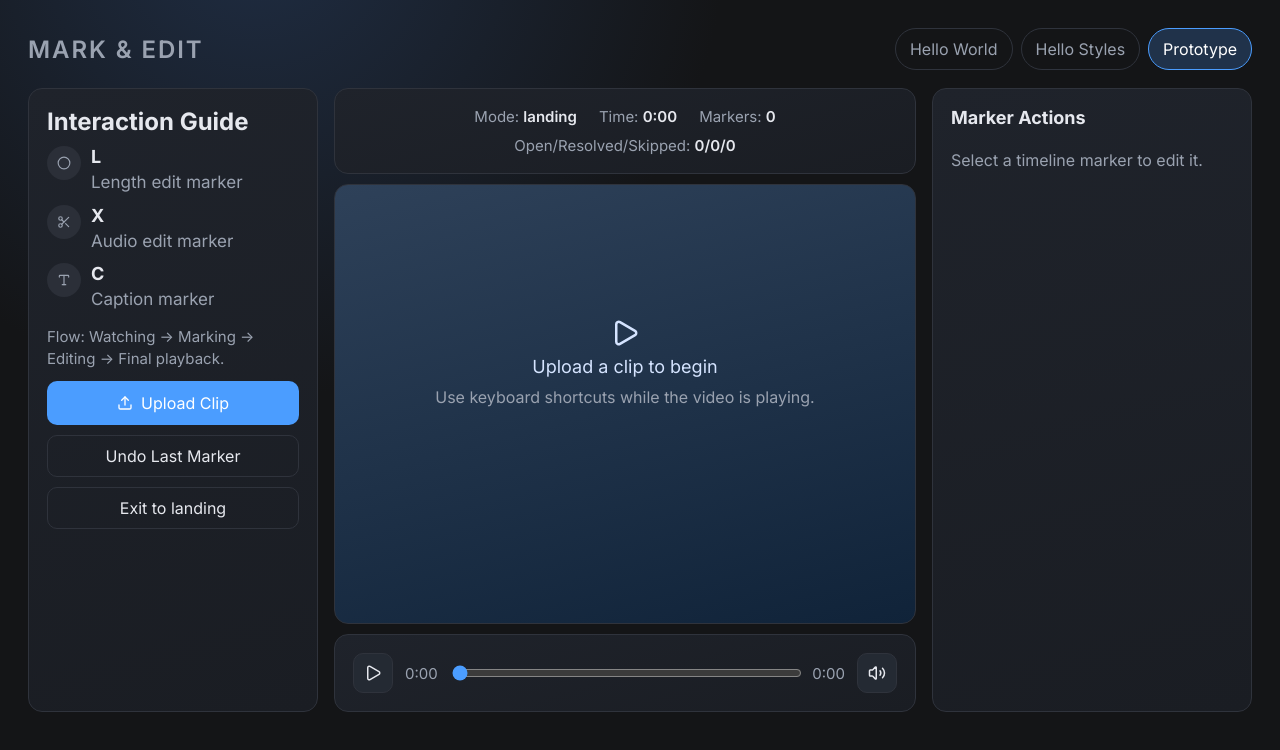
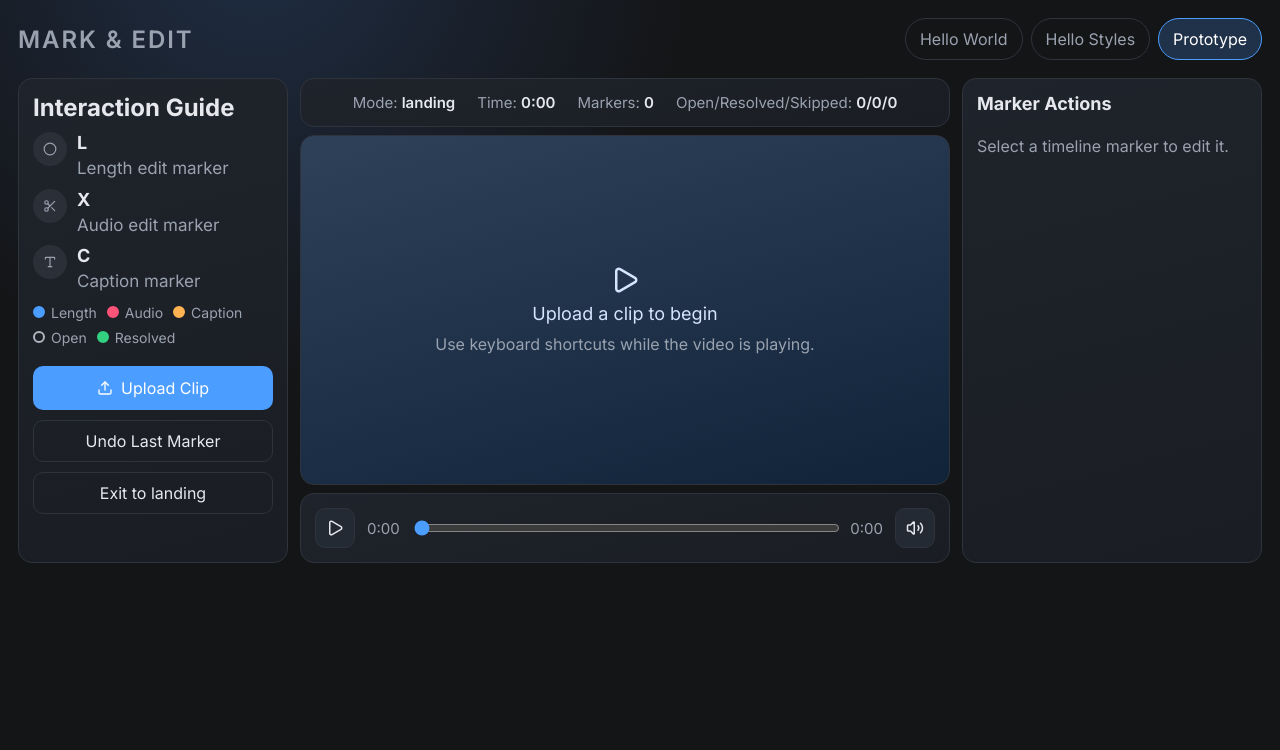
Before and after one commit to rshah34/mark-and-edit, a React (Vite) app: page /prototype in a window 1280 px wide. Shown: the top 750 px of the page. Built offline with nearby package versions, Linux system fonts and the light colour scheme.

Commit message:
additional changes based on feedback to formatting

```diff
--- a/src/components/PrototypePage.tsx
+++ b/src/components/PrototypePage.tsx
@@ -977,8 +977,28 @@ export function PrototypePage() {
             </div>
           ))}
         </div>
-        <p className="muted">Flow: Watching -&gt; Marking -&gt; Editing -&gt; Final playback.</p>
-
+        <div className="guide-color-legend" aria-label="Marker color legend">
+          <span className="legend-item">
+            <span className="legend-dot is-length" />
+            Length
+          </span>
+          <span className="legend-item">
+            <span className="legend-dot is-edit" />
+            Audio
+          </span>
+          <span className="legend-item">
+            <span className="legend-dot is-caption" />
+            Caption
+          </span>
+          <span className="legend-item">
+            <span className="legend-dot is-open" />
+            Open
+          </span>
+          <span className="legend-item">
+            <span className="legend-dot is-resolved" />
+            Resolved
+          </span>
+        </div>
         <label className="upload-btn">
           <Upload size={16} />
           Upload Clip
--- a/src/styles/index.css
+++ b/src/styles/index.css
@@ -48,7 +48,7 @@ textarea {
 .app-shell {
   max-width: 1600px;
   margin: 0 auto;
-  padding: 28px;
+  padding: 18px;
 }
 
 .app-header {
@@ -102,7 +102,7 @@ textarea {
   background: linear-gradient(165deg, #1f232b 0%, #1a1d23 100%);
   border: 1px solid var(--border);
   border-radius: 14px;
-  padding: 18px;
+  padding: 14px;
 }
 
 .kicker {
@@ -202,8 +202,8 @@ textarea {
 
 .prototype-grid {
   display: grid;
-  grid-template-columns: 290px 1fr 320px;
-  gap: 16px;
+  grid-template-columns: 270px 1fr 300px;
+  gap: 12px;
 }
 
 .guide h2,
@@ -218,8 +218,8 @@ textarea {
 
 .guide-list {
   display: grid;
-  gap: 10px;
-  margin-bottom: 14px;
+  gap: 8px;
+  margin-bottom: 10px;
 }
 
 .guide-item {
@@ -255,6 +255,38 @@ textarea {
 
 .guide .muted {
   font-size: 15px;
+}
+
+.guide-color-legend {
+  display: flex;
+  flex-wrap: wrap;
+  gap: 8px 10px;
+  margin-bottom: 10px;
+}
+
+.legend-item {
+  display: inline-flex;
+  align-items: center;
+  gap: 6px;
+  color: var(--muted);
+  font-size: 14px;
+}
+
+.legend-dot {
+  width: 12px;
+  height: 12px;
+  border-radius: 999px;
+  border: 2px solid currentColor;
+  background: currentColor;
+}
+
+.legend-dot.is-open {
+  color: #aeb5c0;
+  background: transparent;
+}
+
+.is-resolved {
+  color: var(--marker-resolved);
 }
 
 .is-length {
@@ -320,7 +352,7 @@ textarea {
 
 .editor-column {
   display: grid;
-  gap: 10px;
+  gap: 8px;
 }
 
 .status-row {
@@ -357,7 +389,7 @@ textarea {
 
 .player-wrap {
   position: relative;
-  min-height: 440px;
+  min-height: 340px;
   overflow: hidden;
   background: linear-gradient(165deg, #2e4159 0%, #102339 100%);
 }
@@ -428,7 +460,7 @@ textarea {
 
 .timeline {
   display: grid;
-  gap: 10px;
+  gap: 8px;
 }
 
 .timeline-head {
@@ -445,7 +477,7 @@ textarea {
 
 .timeline-rail {
   position: relative;
-  min-height: 48px;
+  min-height: 44px;
   border: 1px solid var(--border);
   border-radius: 10px;
   background: #171a1f;
@@ -455,16 +487,18 @@ textarea {
   position: absolute;
   top: 50%;
   transform: translate(-50%, -50%);
-  width: 22px;
-  height: 22px;
+  width: 20px;
+  height: 20px;
   border-radius: 999px;
   border: 2px solid currentColor;
-  background: #0f1115;
+  background: transparent;
   cursor: pointer;
 }
 
 .timeline-marker.is-dim {
-  opacity: 0.5;
+  opacity: 1;
+  background: currentColor;
+  border-color: currentColor;
 }
 
 .timeline-marker.is-selected {
@@ -561,7 +595,7 @@ textarea {
 
 @media (max-width: 760px) {
   .app-shell {
-    padding: 14px;
+    padding: 12px;
   }
 
   .app-header {
```
